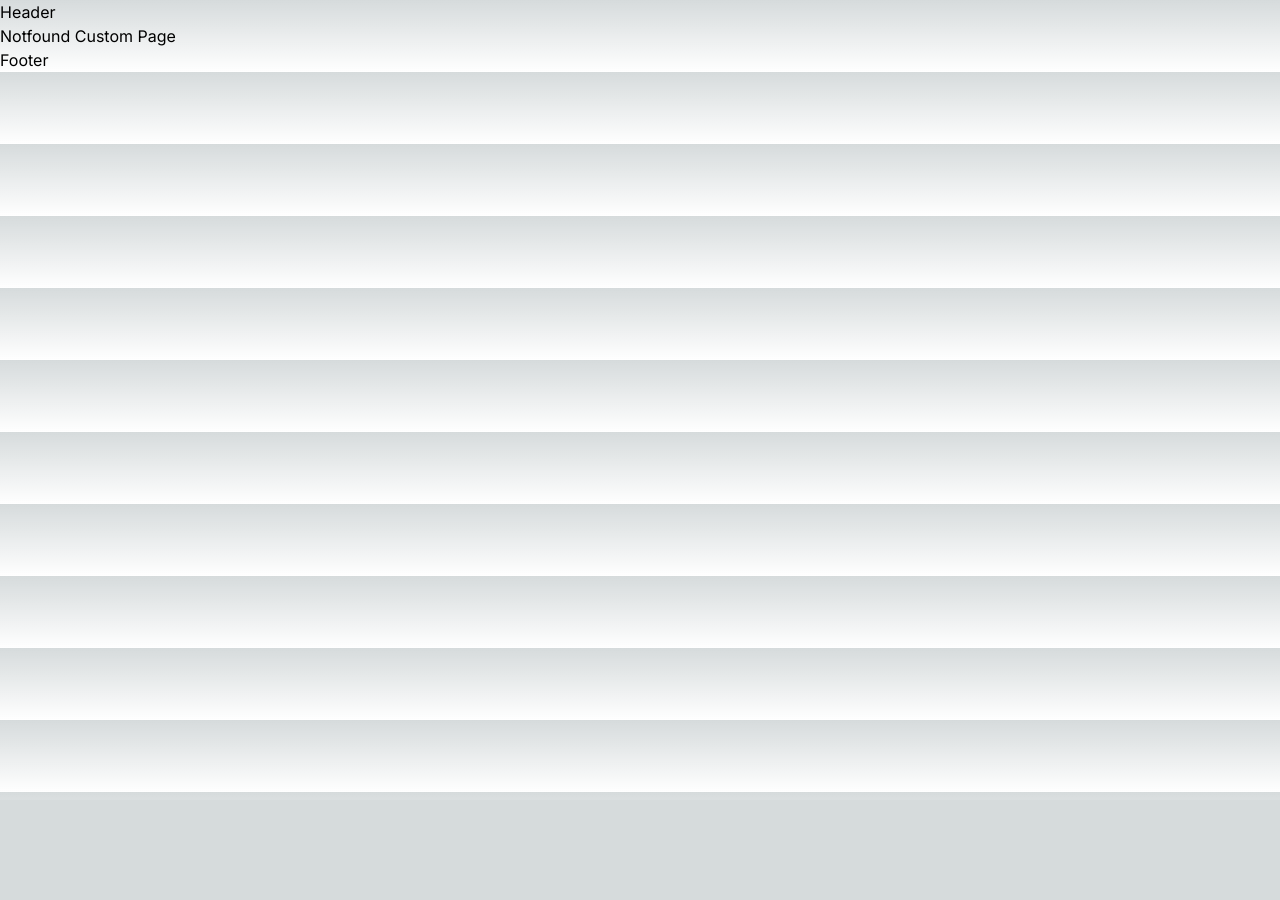
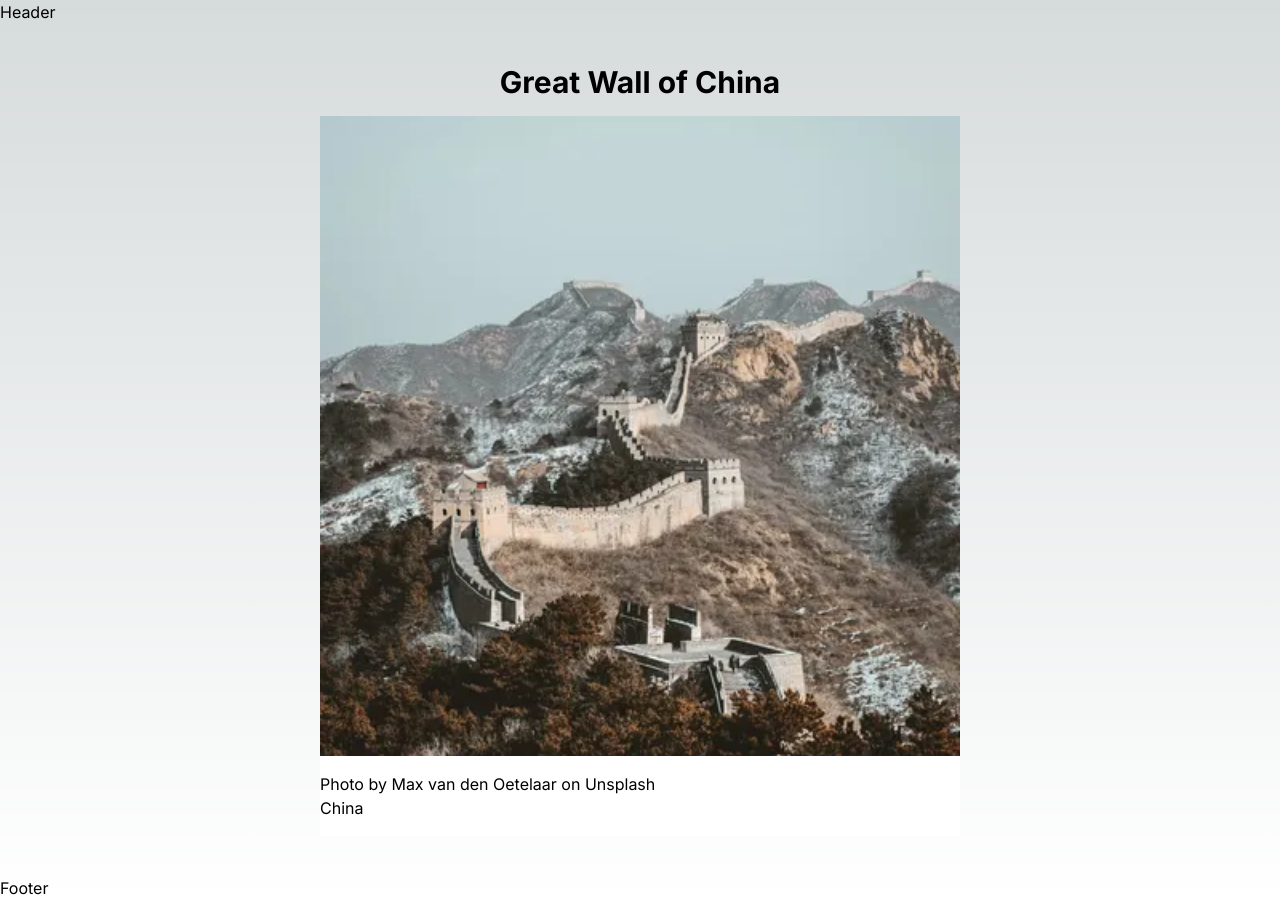
Before and after one commit to romiardanaputra/learn-next-js, a Next.js app: page /photo-feed/1 in a window 1280 px wide. Before the commit this address had no page. Before the commit the page ends 800 px from the top, so only its background shows below. Built offline with nearby package versions, Linux system fonts and the light colour scheme.

Commit message:
feat(route): Create example parallel intercepting route with case preview image with modal

```diff
--- /dev/null
+++ b/src/app/photo-feed/@modal/(..)photo-feed/[id]/page.tsx
@@ -0,0 +1,37 @@
+import { NextPage } from "next";
+import DestinationsImages, { DestinationsImage } from "../../../destinations";
+import Image from "next/image";
+import Modal from "@/components/modal";
+
+interface Props {
+  params: {
+    id: string;
+  };
+}
+
+const PhotoFeedModal: NextPage<Props> = ({ params }) => {
+  const photo: DestinationsImage = DestinationsImages.find(
+    (p) => p.id === params.id
+  )!;
+  return (
+    <Modal>
+      <Image
+        alt={photo.name}
+        src={photo.src}
+        className="w-full object-cover aspect-square p-4 rounded-sm"
+        priority={true}
+        quality={50}
+        placeholder="blur"
+        width={400}
+        height={400}
+      />
+      <div className="p-4">
+        <h2 className="text-xl font-semibold">{photo.name}</h2>
+        <h3>{photo.photographer}</h3>
+        <h3>{photo.location}</h3>
+      </div>
+    </Modal>
+  );
+};
+
+export default PhotoFeedModal;
--- /dev/null
+++ b/src/app/photo-feed/@modal/default.tsx
@@ -0,0 +1,9 @@
+import { NextPage } from "next";
+
+interface Props {}
+
+const Default: NextPage<Props> = ({}) => {
+  return null;
+};
+
+export default Default;
--- /dev/null
+++ b/src/app/photo-feed/[id]/page.tsx
@@ -0,0 +1,44 @@
+import { NextPage } from "next";
+import DestinationsImages, { DestinationsImage } from "../destinations";
+import Image from "next/image";
+
+interface Props {
+  params: {
+    id: string;
+  };
+}
+
+const PhotoFeedPage: NextPage<Props> = ({ params }) => {
+  const photo: DestinationsImage = DestinationsImages.find(
+    (p) => p.id === params.id
+  )!;
+  return (
+    <div>
+      <div className="container mx-auto my-10">
+        <div className="w-1/2 mx-auto">
+          <div>
+            <h1 className="text-center text-3xl font-bold my-4">
+              {photo.name}
+            </h1>
+          </div>
+          <Image
+            alt={photo.name}
+            src={photo.src}
+            className="w-full object-cover aspect-square "
+            priority={true}
+            quality={50}
+            placeholder="blur"
+            width={400}
+            height={400}
+          />
+          <div className="bg-white py-4">
+            <h3>{photo.photographer}</h3>
+            <h3>{photo.location}</h3>
+          </div>
+        </div>
+      </div>
+    </div>
+  );
+};
+
+export default PhotoFeedPage;
--- /dev/null
+++ b/src/app/photo-feed/layout.tsx
@@ -0,0 +1,17 @@
+import { NextPage } from "next";
+
+interface Props {
+  modal: React.ReactNode;
+  children: React.ReactNode;
+}
+
+const PhotoFeedLayout: NextPage<Props> = ({ modal, children }) => {
+  return (
+    <div>
+      {modal}
+      {children}
+    </div>
+  );
+};
+
+export default PhotoFeedLayout;
--- /dev/null
+++ b/src/app/photo-feed/page.tsx
@@ -0,0 +1,31 @@
+import { NextPage } from "next";
+import destinations from "./destinations";
+import Link from "next/link";
+import Image from "next/image";
+
+interface Props {}
+
+const PhotoFeedPage: NextPage<Props> = ({}) => {
+  return (
+    <div>
+      <main className="container mx-auto">
+        <h1 className="text-center text-3xl font-bold my-4">
+          New Destinations of the World
+        </h1>
+        <div className="grid grid-cols-1 md:grid-cols-3 gap-4">
+          {destinations.map((destination) => (
+            <Link key={destination.id} href={`/photo-feed/${destination.id}`}>
+              <Image
+                alt={destination.name}
+                src={destination.src}
+                className="w-full object-cover aspect-square"
+              />
+            </Link>
+          ))}
+        </div>
+      </main>
+    </div>
+  );
+};
+
+export default PhotoFeedPage;
```
